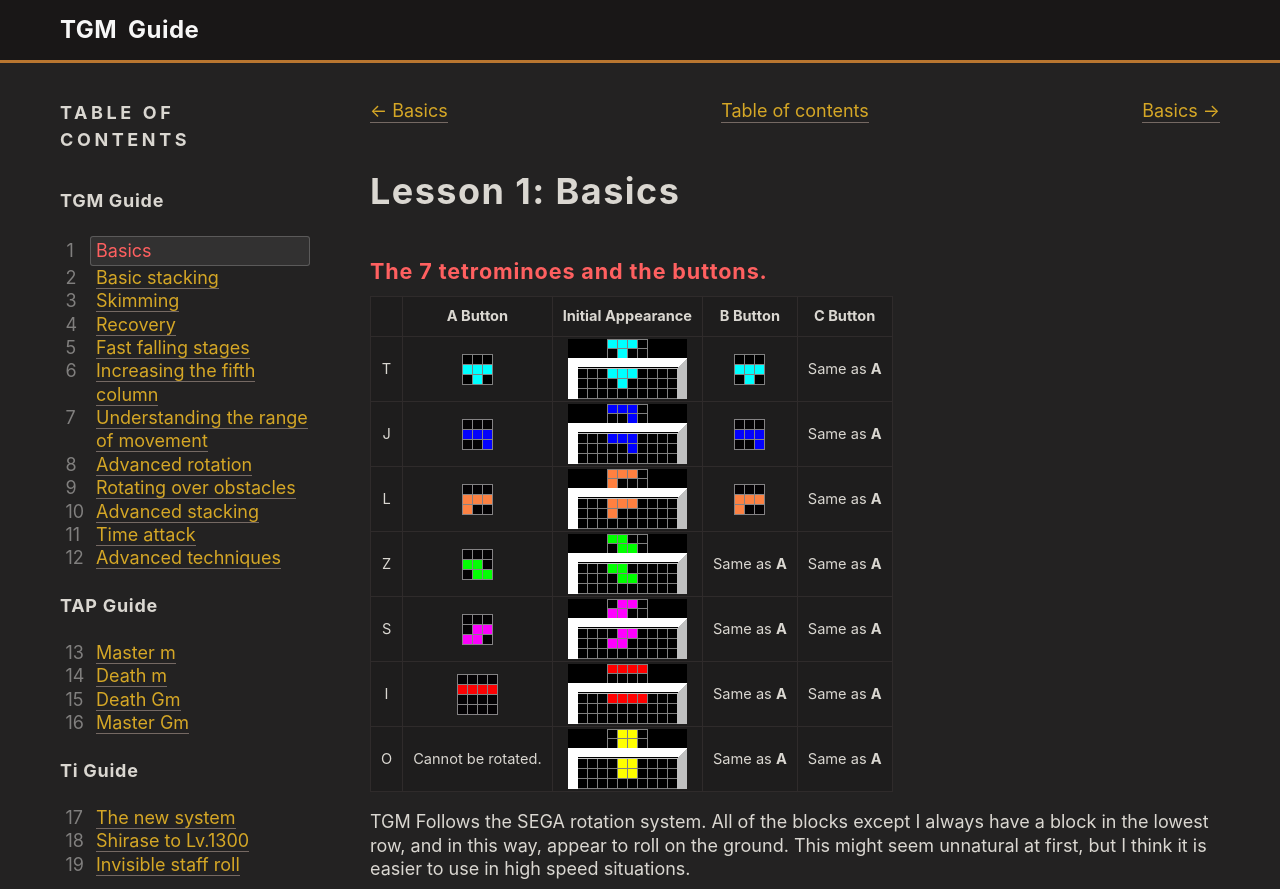
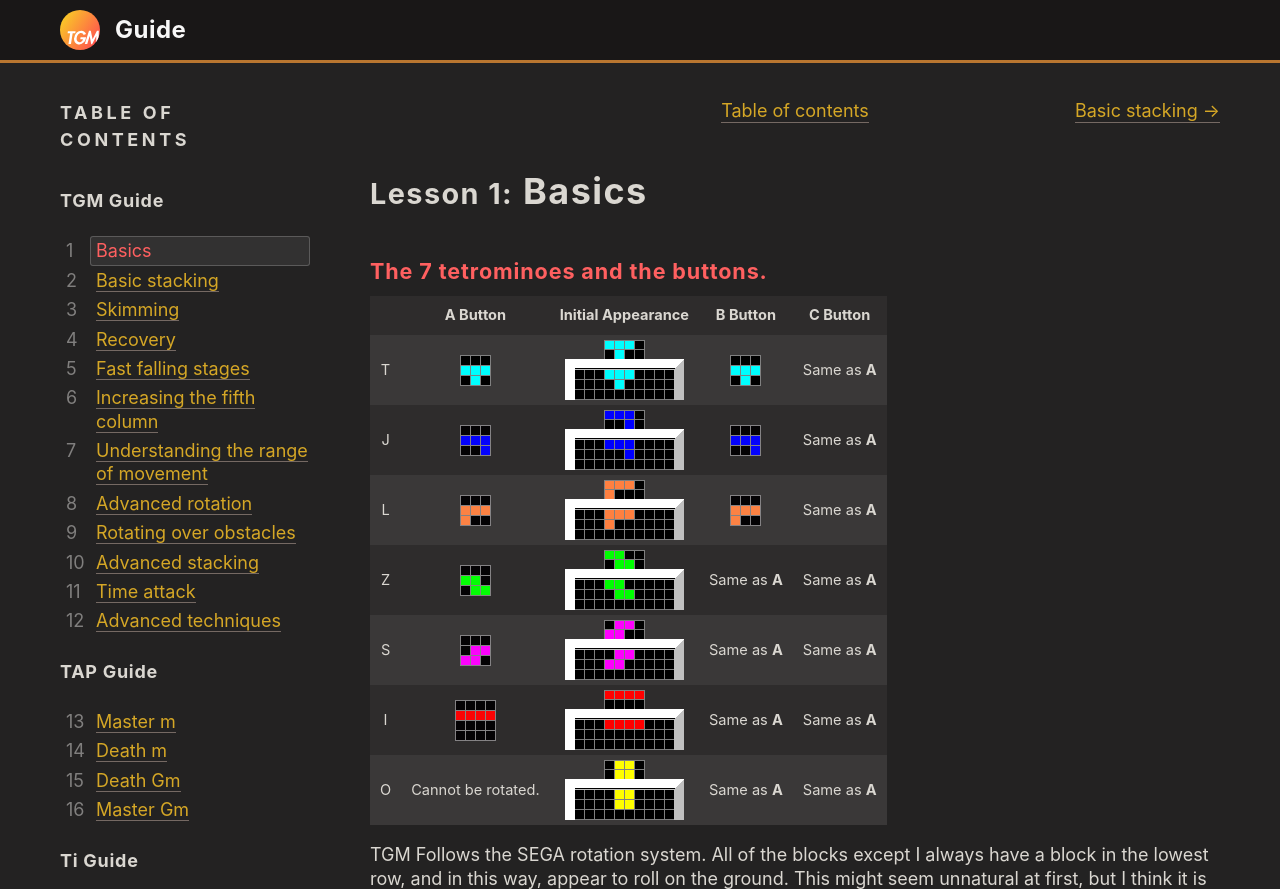
Before and after one commit to PARTYMANX/tgm-tips, a plain HTML site: page 1.htm in a window 1280 px wide. Shown: the top 889 px of the page. Drawn offline with Linux system fonts and the light colour scheme.

Commit message:
Interative design, it might just work

```diff
--- a/1.htm
+++ b/1.htm
@@ -10,7 +10,40 @@
   <body>
     <header class="header">
       <div>
-        <a class="header__logo" href="/">TGM Guide</a>
+        <a class="header__logo" href="index.html">
+          <svg
+            viewBox="0 0 40 40"
+            xmlns="http://www.w3.org/2000/svg"
+            xmlns:xlink="http://www.w3.org/1999/xlink"
+            alt="TGM"
+          >
+            <defs>
+              <linearGradient
+                x1="-1.69%"
+                y1="12.26%"
+                x2="100%"
+                y2="77.9%"
+                id="b"
+              >
+                <stop stop-color="#F9D423" offset="0%" />
+                <stop stop-color="#FF4E50" offset="100%" />
+              </linearGradient>
+              <circle id="a" cx="20" cy="20" r="20" />
+            </defs>
+            <g fill="none" fill-rule="evenodd">
+              <mask id="c" fill="#fff">
+                <use xlink:href="#a" />
+              </mask>
+              <use fill="url(#b)" fill-rule="nonzero" xlink:href="#a" />
+              <path
+                d="M12.66 23.36L10.98 34h-2.5l1.68-10.64H7.58l.34-2.18h7.67l-.34 2.18h-2.59zm7.93 3.82h5.52l-.05.33c-.15.93-.4 1.8-.78 2.62a8.25 8.25 0 01-1.44 2.19 6.27 6.27 0 01-6.87 1.6 4.55 4.55 0 01-1.63-1.18 5.25 5.25 0 01-1-1.74 6.4 6.4 0 01-.35-2.13 8.72 8.72 0 012.58-6 7.35 7.35 0 012.22-1.5 6.64 6.64 0 012.65-.53 5.1 5.1 0 012.85.8 4.22 4.22 0 011.72 2.26l-2.4 1.2c-.17-.6-.48-1.1-.94-1.48a2.52 2.52 0 00-1.66-.57c-.58 0-1.11.14-1.61.4-.5.27-.94.62-1.31 1.07a6.9 6.9 0 00-1.41 3.12 5.92 5.92 0 00.1 2.25c.13.43.3.81.55 1.15.25.34.56.6.95.8a2.98 2.98 0 002.45.06 3.8 3.8 0 002.25-2.68h-2.72l.33-2.04zM36.08 34l.23-7.96h-.03l-4.2 8.13h-.86l-1.52-8.13h-.03L27.27 34h-2.52L29 20.84h1.77l1.82 8.45 4.37-8.45h1.8L38.6 34h-2.51z"
+                fill="#FFF"
+                mask="url(#c)"
+              />
+            </g>
+          </svg>
+          Guide
+        </a>
       </div>
     </header>
     <main>
@@ -62,12 +95,11 @@
 
       <article>
         <nav class="article-nav">
-          <a class="article-nav__prev" href="1.htm">← Basics</a
-          ><a class="article-nav__toc" href="1.htm">Table of contents</a
-          ><a class="article-nav__next" href="1.htm">Basics →</a>
+          <a class="article-nav__toc" href="index.html">Table of contents</a
+          ><a class="article-nav__next" href="2.htm">Basic stacking →</a>
         </nav>
 
-        <h1>Lesson 1: Basics</h1>
+        <h1><small>Lesson 1:</small> Basics</h1>
         <h2>The 7 tetrominoes and the buttons.</h2>
         <table>
           <thead>
--- a/css/main.css
+++ b/css/main.css
@@ -1,8 +1,9 @@
 :root {
   --background: #232222;
   --background-header: #191717;
-  --background-table: rgba(0, 0, 0, 0.15);
-  --border-table: #2f2b2b;
+  --background-table: #2e2c2c;
+  --background-table-odd: #3a3838;
+  /* NOTE: not used atm --border-table: #2f2b2b; */
   --color: #dad7d1;
   --color-header: #f7f7f7;
   --color-headings: #ff6060;
@@ -72,17 +73,22 @@ table {
 table,
 td,
 th {
-  border: 1px solid var(--border-table);
+  /* border-bottom: 1px solid var(--border-table); */
   padding: 2px 10px;
   font-size: 90%;
 }
 
-table th {
+th {
   padding: 10px 10px;
 }
 
-table td {
+td {
+  padding: 5px 10px;
   text-align: center;
+}
+
+tbody tr:nth-child(odd) {
+  background: var(--background-table-odd);
 }
 
 img,
@@ -106,10 +112,17 @@ svg {
   font-size: 24px;
   text-decoration: none;
   border-bottom: none;
+  display: flex;
+  align-items: center;
 }
 .header__logo:any-link,
 .header__logo {
   color: var(--color-header);
+}
+.header__logo svg {
+  width: 40px;
+  height: 40px;
+  margin-right: 15px;
 }
 
 main,
@@ -180,6 +193,8 @@ main {
 
 .toc nav li {
   position: relative;
+  padding-top: 3px;
+  padding-bottom: 3px;
 }
 
 .toc nav li::before {
@@ -187,10 +202,10 @@ main {
   content: counter(lessons);
   color: #807f7e;
   position: absolute;
-  left: -1.7em;
+  left: -30px;
 }
 
-.active {
+.toc .active {
   display: block;
   border: 1px solid rgba(255, 255, 255, 0.2);
   background: rgba(255, 255, 255, 0.07);
@@ -200,7 +215,7 @@ main {
   margin-left: -6px;
 }
 .toc nav .active::before {
-  left: calc(-1.7em + 6px);
+  left: calc(-30px + 5px);
 }
 
 /*
@@ -303,3 +318,8 @@ main {
   top: 0;
   background: var(--background-table);
 }
+
+tbody tr:nth-child(odd) .frame--alt::before,
+tbody tr:nth-child(odd) .frame--alt::after {
+  background: var(--background-table-odd);
+}
```
